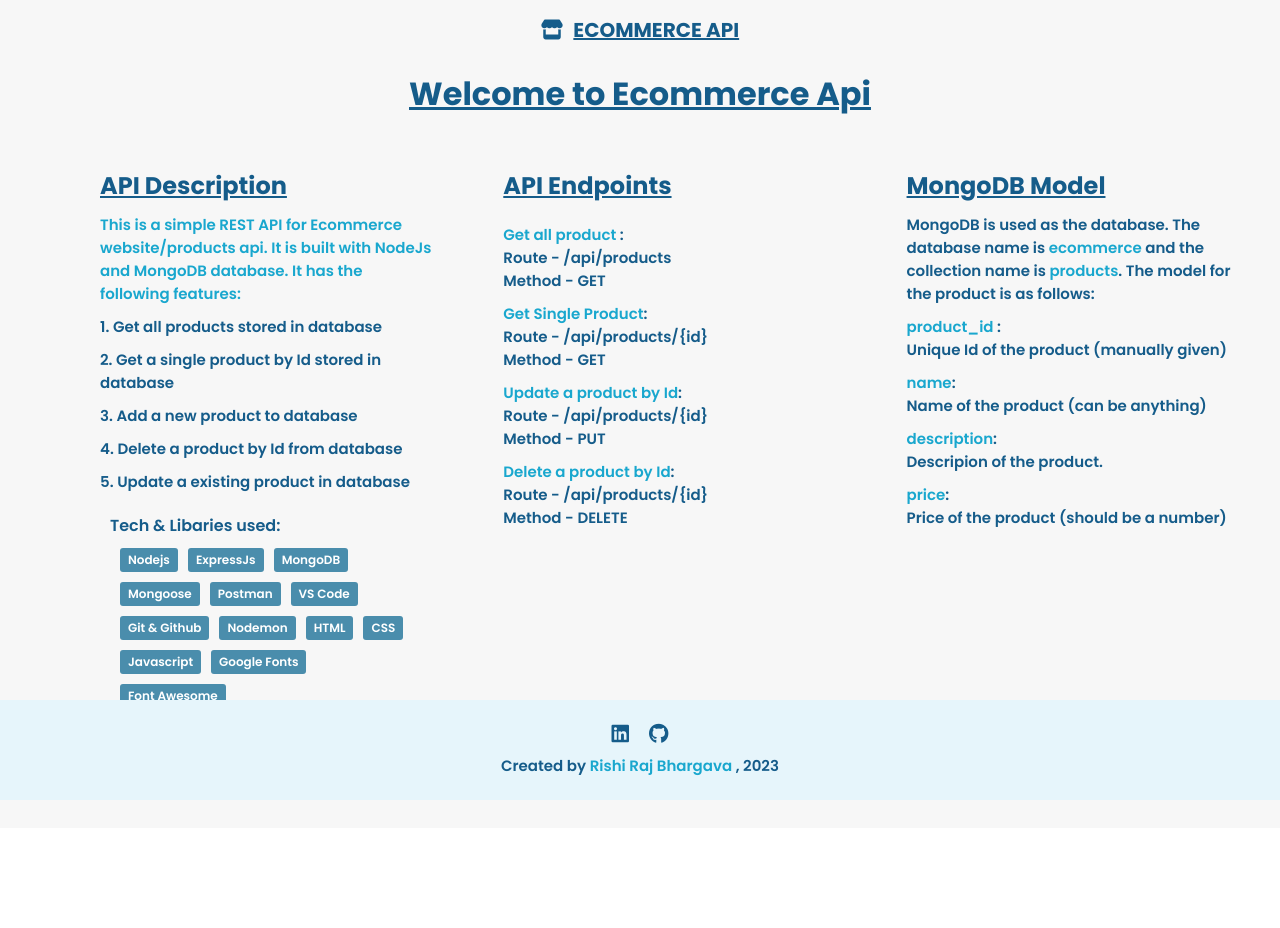
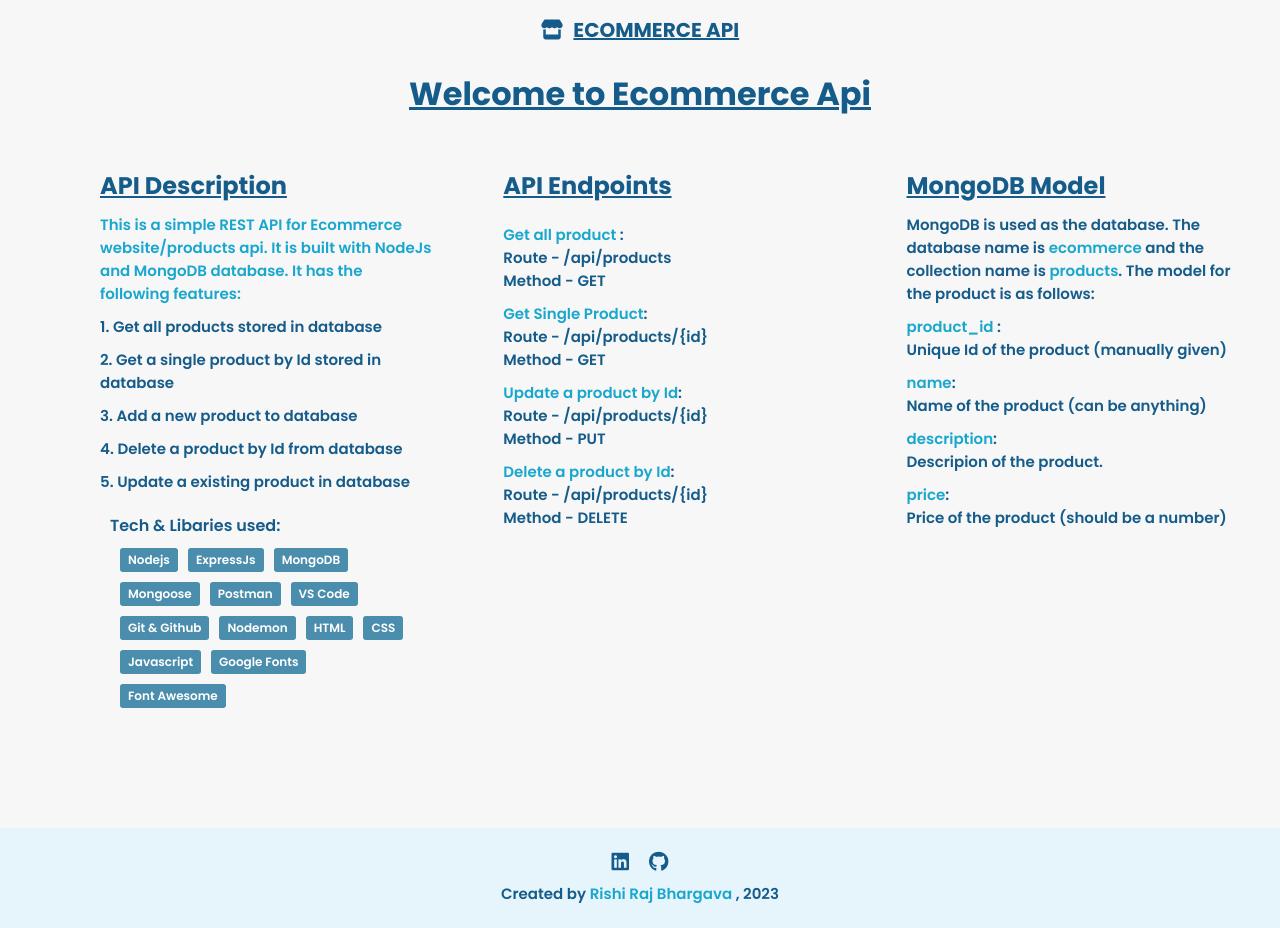
Before and after one commit to rishirajbhargava/ecommerce-api, a website: page public/index.html in a window 1280 px wide. Before the commit the page ends 828 px from the top, so only its background shows below. Drawn offline with Linux system fonts and the light colour scheme.

Commit message:
some changes index.html

```diff
--- a/public/index.html
+++ b/public/index.html
@@ -152,9 +152,7 @@
 
 
         footer{
-            position: fixed;
-            bottom: 0;
-            left: 0;
+
             width: 100%;
             height: 100px;
             background-color: #e6f5fb;
@@ -304,6 +302,9 @@
                     </div>
                 </div>
             </div>
+
+        </div>
+    </div>
     <footer>
         <div class="social-links">
              <a aria-label="linkedin" rel="noreferrer" target="_blank" href="https://www.linkedin.com/in/rishirajbhargava/" class="nav-socials-links">
@@ -318,8 +319,6 @@
 
 
     </footer>
-        </div>
-    </div>
 </body>
 
 </html>
```
Lines whose indentation alone changed are shown as unchanged.
